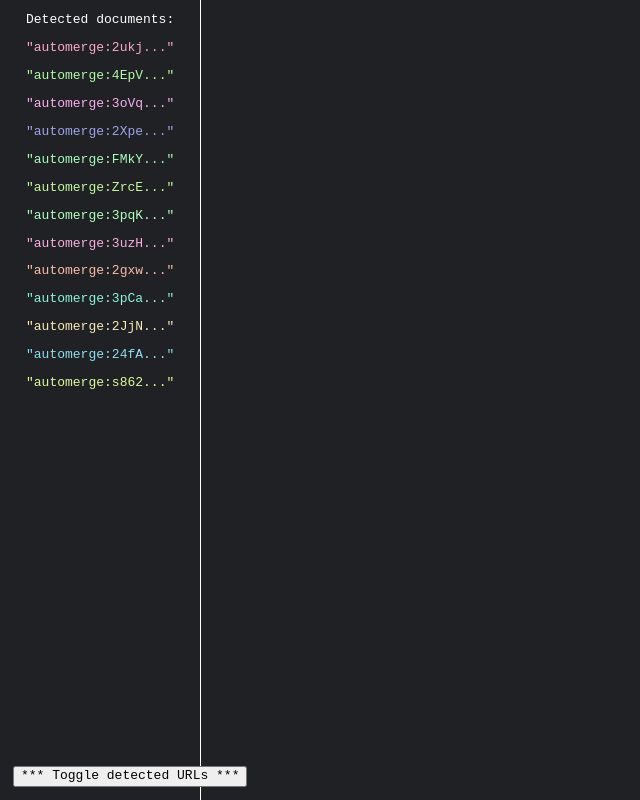
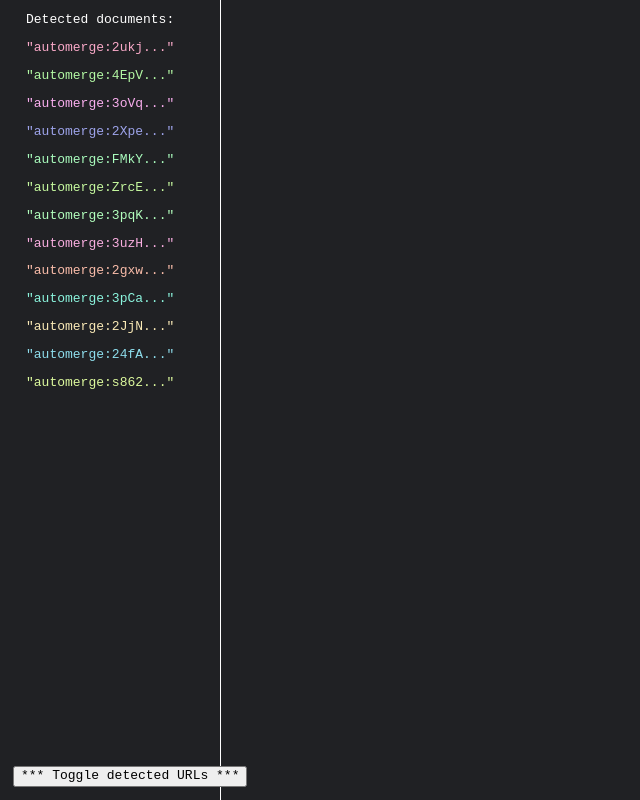
Before and after one commit to neftaly/automerge-developer-tools-prototype, a React (Vite) app: page / in a window 1280 px wide. Shown: the whole page, without its empty margins (0-640 px from the left). Built offline with nearby package versions, Linux system fonts and the light colour scheme.

Commit message:
Fix layout

```diff
--- a/src/App.jsx
+++ b/src/App.jsx
@@ -45,6 +45,7 @@ export const App = () => {
           order: 2,
           padding: "1em 2em 1em 2em",
           borderRight: "1px solid white",
+          minWidth: '17em'
         }}
       />
       <Document url={selectedUrl} />
```
